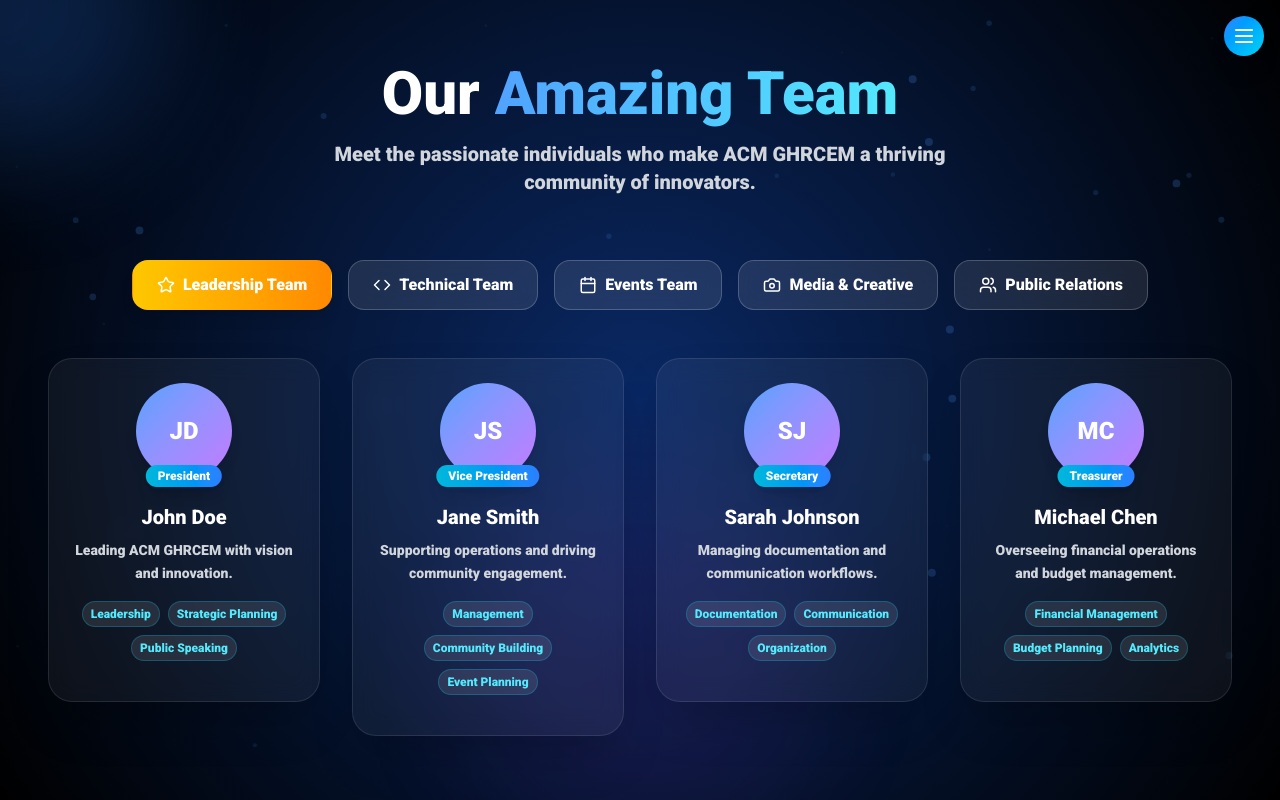
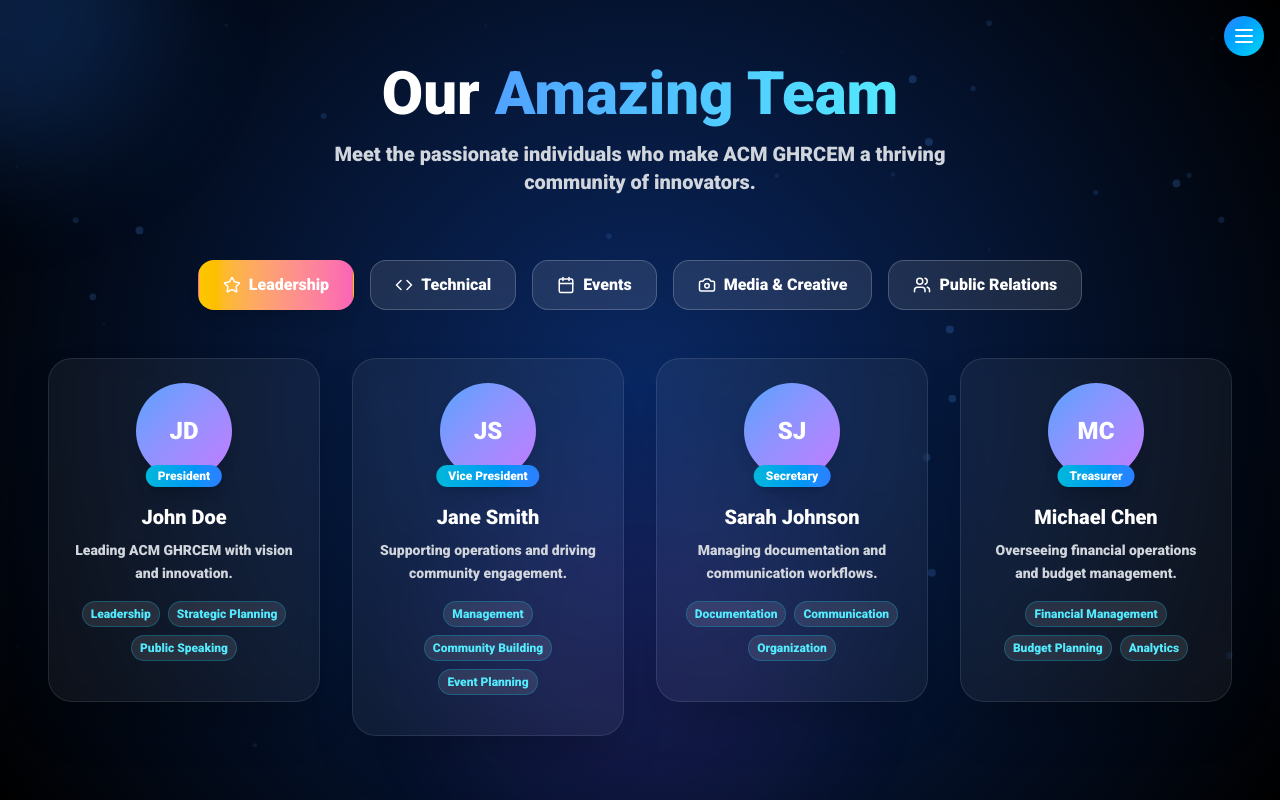
Before and after one commit to KrishnaGavali/ACMGHRCEMV2, a Next.js app: page /team in a window 1280 px wide. Shown: the top 800 px of the page. Built offline with nearby package versions, Linux system fonts and the light colour scheme.

Commit message:
feat: Enhance Teams page with structured team member data, improved layout, and dynamic category selection

```diff
--- a/src/app/team/page.tsx
+++ b/src/app/team/page.tsx
@@ -4,9 +4,55 @@
 import { Star, Code, Calendar, Camera, Users } from "lucide-react";
 import Footer from "@/Components/Footer";
 
+type TeamMember = {
+  id: string;
+  name: string;
+  position: string;
+  description: string;
+  skills: string[];
+  photo: string;
+  teamType: string;
+};
+
+type TeamData = {
+  [key: string]: TeamMember[];
+};
+
+const teamCategories = [
+  {
+    id: "leadership",
+    name: "Leadership",
+    icon: Star,
+    color: "from-yellow-400 to-pink-400",
+  },
+  {
+    id: "technical",
+    name: "Technical",
+    icon: Code,
+    color: "from-blue-400 to-purple-400",
+  },
+  {
+    id: "events",
+    name: "Events",
+    icon: Calendar,
+    color: "from-green-400 to-cyan-400",
+  },
+  {
+    id: "media",
+    name: "Media & Creative",
+    icon: Camera,
+    color: "from-pink-500 to-red-400",
+  },
+  {
+    id: "pr",
+    name: "Public Relations",
+    icon: Users,
+    color: "from-indigo-400 to-purple-600",
+  },
+];
+
 const TeamsPage = () => {
-  // Team data structure
-  const teamData = {
+  const teamData: TeamData = {
     leadership: [
       {
         id: "L001",
@@ -181,62 +227,30 @@
     ],
   };
 
-  const [selectedTeam, setSelectedTeam] = useState("leadership");
+  const [selectedTeam, setSelectedTeam] =
+    useState<keyof TeamData>("leadership");
 
-  const teamCategories = [
-    {
-      id: "leadership",
-      name: "Leadership Team",
-      icon: Star,
-      color: "from-yellow-400 to-orange-400",
-    },
-    {
-      id: "technical",
-      name: "Technical Team",
-      icon: Code,
-      color: "from-blue-400 to-cyan-400",
-    },
-    {
-      id: "events",
-      name: "Events Team",
-      icon: Calendar,
-      color: "from-green-400 to-emerald-400",
-    },
-    {
-      id: "media",
-      name: "Media & Creative",
-      icon: Camera,
-      color: "from-purple-400 to-pink-400",
-    },
-    {
-      id: "pr",
-      name: "Public Relations",
-      icon: Users,
-      color: "from-indigo-400 to-blue-400",
-    },
-  ];
-
-  const getCurrentTeamMembers = () => {
+  const getCurrentTeamMembers = (): TeamMember[] => {
     return teamData[selectedTeam] || [];
   };
 
-  const getInitials = (name) => {
-    return name
+  const getInitials = (name: string): string =>
+    name
       .split(" ")
       .map((n) => n[0])
       .join("");
-  };
 
   return (
+    <>
       <div className="min-h-screen text-white relative overflow-hidden">
-      {/* Enhanced Background Effects */}
+        {/* Background Blur Circles */}
         <div className="absolute inset-0 overflow-hidden pointer-events-none">
-        <div className="absolute -top-40 -left-40 w-80 h-80 bg-blue-500/30 blur-3xl rounded-full animate-pulse"></div>
-        <div className="absolute -bottom-40 -right-40 w-80 h-80 bg-cyan-400/20 blur-3xl rounded-full animate-pulse"></div>
-        <div className="absolute top-1/2 left-1/2 transform -translate-x-1/2 -translate-y-1/2 w-96 h-96 bg-purple-500/10 blur-3xl rounded-full animate-pulse"></div>
+          <div className="absolute -top-40 -left-40 w-80 h-80 bg-blue-500/30 blur-3xl rounded-full animate-pulse" />
+          <div className="absolute -bottom-40 -right-40 w-80 h-80 bg-cyan-400/20 blur-3xl rounded-full animate-pulse" />
+          <div className="absolute top-1/2 left-1/2 -translate-x-1/2 -translate-y-1/2 w-96 h-96 bg-purple-500/10 blur-3xl rounded-full animate-pulse" />
         </div>
 
-      {/* Header */}
+        {/* Page Header */}
         <div className="container mx-auto px-4 sm:px-6 lg:px-12 py-16 relative z-10">
           <motion.div
             initial={{ opacity: 0, y: -50 }}
@@ -256,7 +270,7 @@
             </p>
           </motion.div>
 
-        {/* Team Category Selector */}
+          {/* Category Buttons */}
           <motion.div
             initial={{ opacity: 0, y: 30 }}
             animate={{ opacity: 1, y: 0 }}
@@ -268,7 +282,7 @@
               return (
                 <motion.button
                   key={category.id}
-                onClick={() => setSelectedTeam(category.id)}
+                  onClick={() => setSelectedTeam(category.id as keyof TeamData)}
                   className={`flex items-center space-x-2 px-6 py-3 rounded-2xl border transition-all duration-300 font-medium ${
                     selectedTeam === category.id
                       ? `bg-gradient-to-r ${category.color} text-white border-transparent shadow-lg`
@@ -284,7 +298,7 @@
             })}
           </motion.div>
 
-        {/* Team Members Grid */}
+          {/* Team Grid */}
           <div className="grid grid-cols-1 md:grid-cols-2 lg:grid-cols-3 xl:grid-cols-4 gap-8">
             {getCurrentTeamMembers().map((member, index) => (
               <motion.div
@@ -295,34 +309,25 @@
                 transition={{ duration: 0.6, delay: index * 0.1 }}
                 whileHover={{ y: -8 }}
               >
-              {/* Glassmorphism Card */}
                 <div className="relative p-6 rounded-3xl bg-white/5 backdrop-blur-md border border-white/10 shadow-2xl hover:bg-white/10 transition-all duration-500 overflow-hidden">
-                {/* Profile Image Placeholder */}
                   <div className="relative mb-6">
                     <div className="w-24 h-24 mx-auto bg-gradient-to-br from-blue-400 to-purple-400 rounded-full flex items-center justify-center shadow-lg">
                       <span className="text-white font-bold text-2xl">
                         {getInitials(member.name)}
                       </span>
                     </div>
-                  {/* Position Badge */}
                     <div className="absolute -bottom-2 left-1/2 transform -translate-x-1/2">
                       <span className="px-3 py-1 rounded-full text-xs font-semibold bg-gradient-to-r from-cyan-500 to-blue-500 text-white shadow-lg">
                         {member.position}
                       </span>
                     </div>
                   </div>
-
-                {/* Member Name */}
                   <h3 className="text-xl font-bold text-center mb-2 text-white group-hover:text-cyan-300 transition-colors duration-300">
                     {member.name}
                   </h3>
-
-                {/* Description */}
                   <p className="text-gray-300 text-center mb-4 text-sm leading-relaxed">
                     {member.description}
                   </p>
-
-                {/* Skills */}
                   <div className="flex flex-wrap gap-2 justify-center mb-4">
                     {member.skills.map((skill, skillIndex) => (
                       <span
@@ -333,15 +338,13 @@
                       </span>
                     ))}
                   </div>
-
-                {/* Hover Effect Overlay */}
-                <div className="absolute inset-0 bg-gradient-to-t from-cyan-500/20 to-transparent opacity-0 group-hover:opacity-100 transition-opacity duration-500 rounded-3xl pointer-events-none"></div>
+                  <div className="absolute inset-0 bg-gradient-to-t from-cyan-500/20 to-transparent opacity-0 group-hover:opacity-100 transition-opacity duration-500 rounded-3xl pointer-events-none" />
                 </div>
               </motion.div>
             ))}
           </div>
 
-        {/* Team Stats */}
+          {/* Stats */}
           <motion.div
             initial={{ opacity: 0, y: 50 }}
             whileInView={{ opacity: 1, y: 0 }}
@@ -358,13 +361,16 @@
               <div className="text-gray-300">Events Organized</div>
             </div>
             <div className="text-center p-8 rounded-3xl bg-white/5 backdrop-blur-md border border-white/10">
-            <div className="text-4xl font-bold text-purple-400 mb-2">1000+</div>
+              <div className="text-4xl font-bold text-purple-400 mb-2">
+                1000+
+              </div>
               <div className="text-gray-300">Students Reached</div>
             </div>
           </motion.div>
         </div>
         <Footer />
       </div>
+    </>
   );
 };
 
```
Lines whose indentation alone changed are shown as unchanged.
